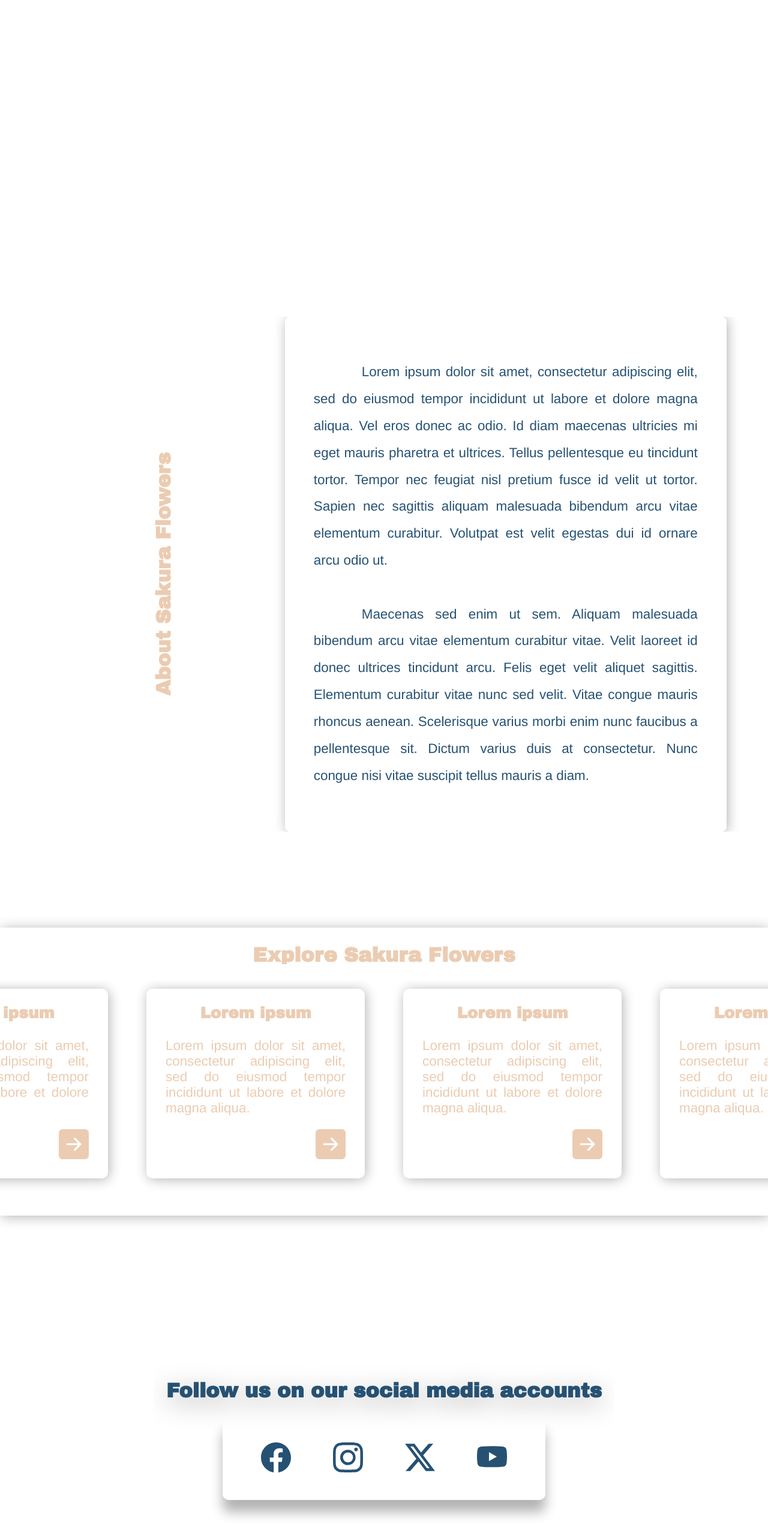
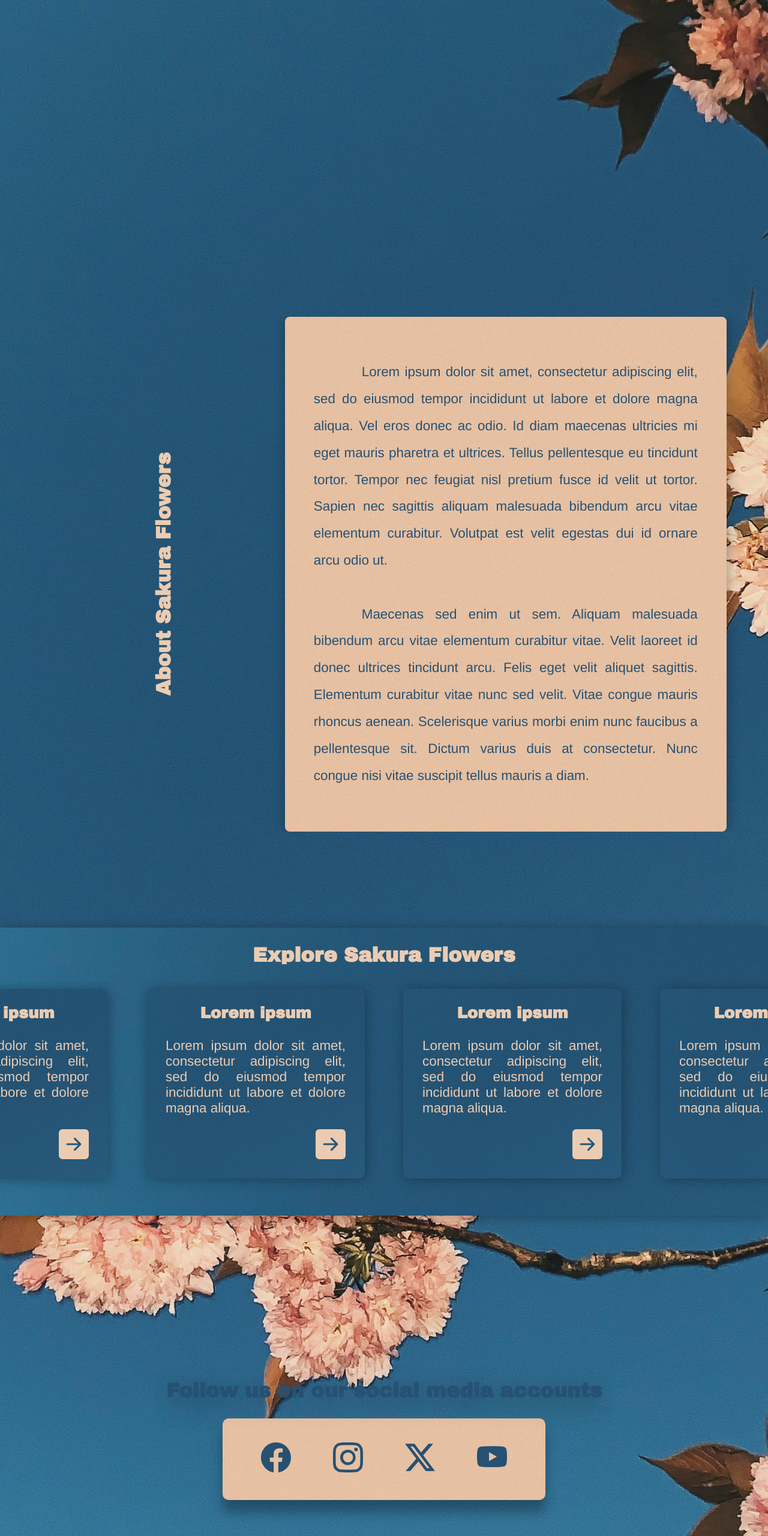
Before and after one commit to ameekaapura/one-page-web, a plain HTML site: page index.html in a window 1280 px wide. Shown: the part 240-2800 px from the top of the page at 60% size. Drawn offline with nearby package versions, Linux system fonts and the light colour scheme.

Commit message:
Update styles.css

```diff
--- a/src/css/styles.css
+++ b/src/css/styles.css
@@ -23,7 +23,7 @@ footer p {
 }
 
 body {
-  background-image: url("../src/img/bg.jpg");
+  background-image: url(/src/img/bg.jpg);
   background-position: top;
   background-size: cover;
   font-size: 1.4rem;
@@ -162,7 +162,7 @@ h1 {
 }
 
 .about-content {
-  background-image: URL("../src/img/bg-3.jpg");
+  background-image: URL(/src/img/bg-3.jpg);
   background-size: cover;
   background-position: right;
   object-fit: cover;
@@ -193,7 +193,7 @@ h1 {
   margin-top: 10rem;
   height: 60vh;
   background-repeat: no-repeat;
-  background-image: URL("../src/img/bg-2.jpg");
+  background-image: URL(/src/img/bg-2.jpg);
   background-size: cover;
   background-position: center;
   object-fit: cover;
@@ -214,7 +214,7 @@ h1 {
 .explore-items {
   margin: 2rem;
   width: 300px;
-  background-image: URL("../src/img/bg-2.jpg");
+  background-image: URL(/src/img/bg-2.jpg);
   background-size: cover;
   background-position: right;
   object-fit: cover;
@@ -263,7 +263,7 @@ h1 {
   padding: 0.5rem 2rem;
   border-radius: 10px;
   box-shadow: 0 20px 20px rgba(0, 0, 0, 0.3);
-  background-image: URL("../src/img/bg-3.jpg");
+  background-image: URL(/src/img/bg-3.jpg);
   opacity: 0;
 }
 .icons .bi {
@@ -281,7 +281,7 @@ h1 {
 
 
 .signup {
-  background-image: URL("../src/img/bg-4.jpg");
+  background-image: URL(/src/img/bg-4.jpg);
   background-size: fill;
   background-position: center;
   object-fit: cover;
@@ -353,7 +353,7 @@ input[type="email"]::placeholder {
 }
 
 footer {
-  background-image: URL("../src/img/bg-3.jpg");
+  background-image: URL(/src/img/bg-3.jpg);
   color: var(--dark-blue);
   text-align: center;
   padding: 2rem;
```
